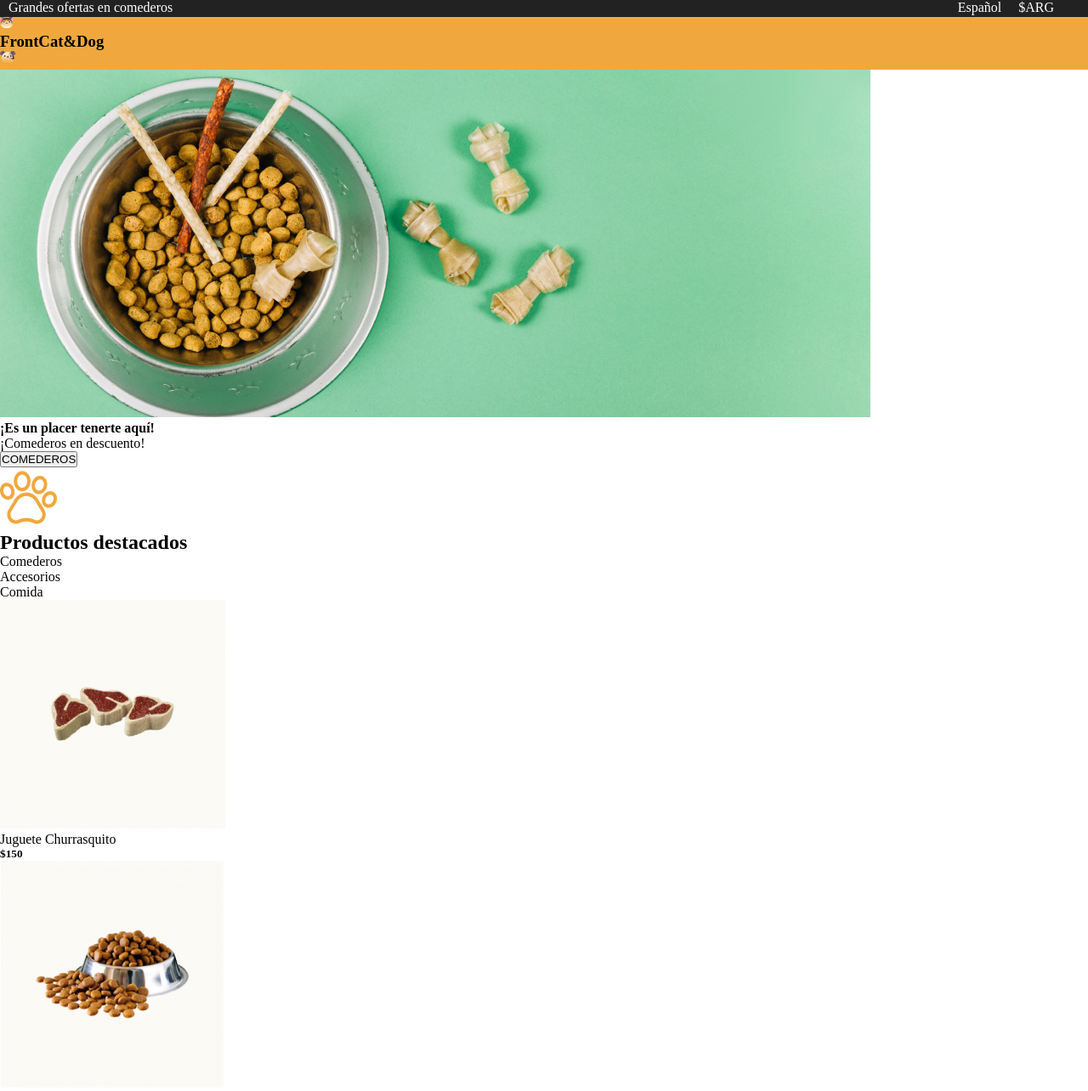
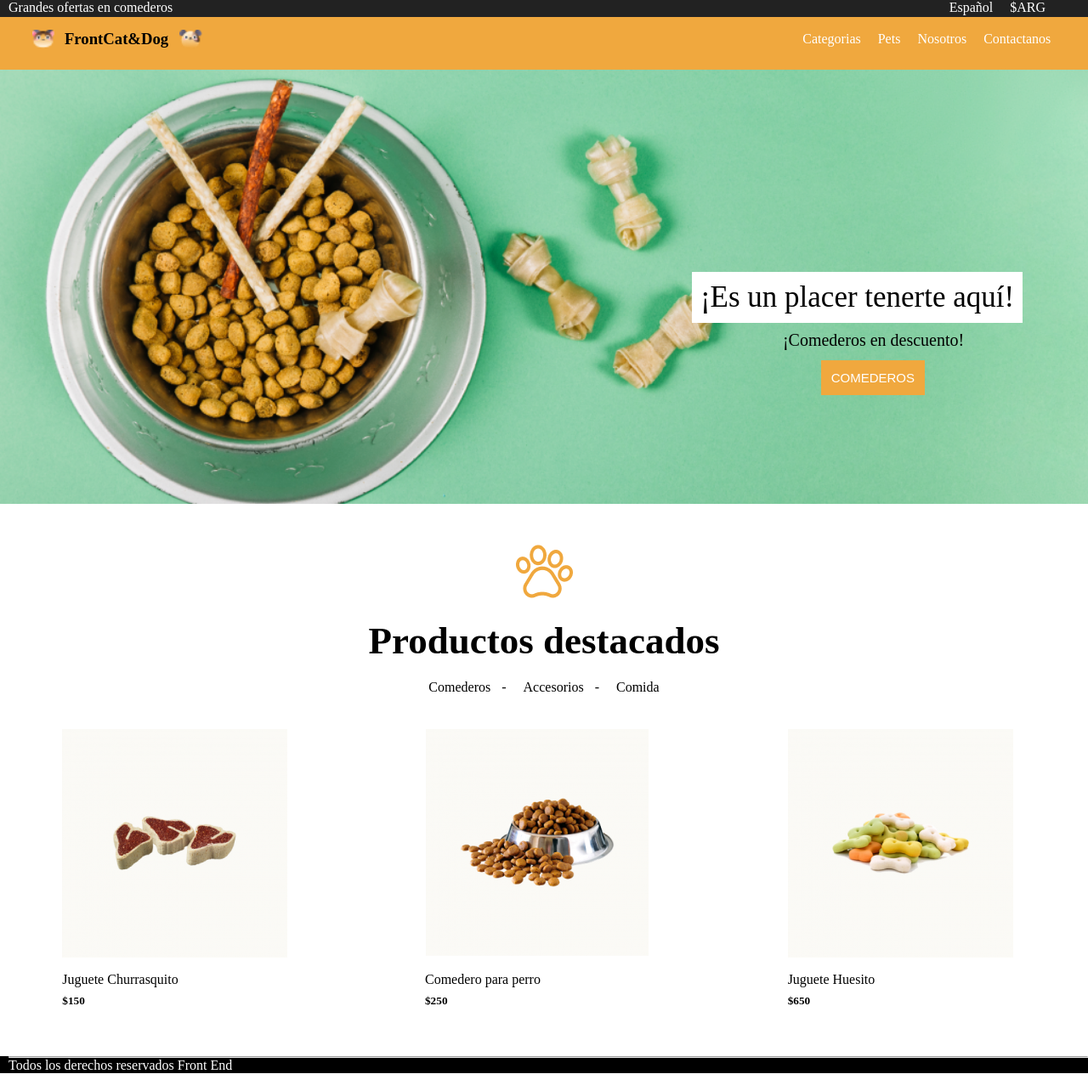
Before and after one commit to leslielow/FrontEnd1, a plain HTML site: page cat-and-dog/index.html in a window 1280 px wide. Shown: the top 1284 px of the page at 85% size. After the commit the page ends 1263 px from the top, so only its background shows below. Drawn offline with Linux system fonts and the light colour scheme.

Commit message:
completando cat and dog

```diff
--- a/cat-and-dog/css/styles.css
+++ b/cat-and-dog/css/styles.css
@@ -3,7 +3,7 @@
   padding: 0;
 }
 
-.primer_header {
+.primer-header {
 padding-left: 10px;
 background-color: #222222;
 height: 20px;
@@ -12,27 +12,158 @@ display: flex;
 position: relative;
 }
 
-.items_primer_header ul{
+.items-primer-header ul{
 justify-content: space-between;
 display: flex;
 position: absolute;
 right: 40px;
 }
 
-.item_primer_h {
+.item-primer-h {
 margin-left: 20px;
 }
 
-.segundo_header {
+.segundo-header {
+display: flex;
 background-color: #F0A83E;
-top: 20px;
 height: 62px;
+position: relative;
 }
 
-.banner {
-  width: 100%;
+.iconosYTitulo {
+  display: flex;
+  justify-content: space-between;
+  width: 200px;
+  position: absolute;
+  top: 24%;
+  left: 3%;
+}
+
+.iconosYTitulo img {
+  height: 22px;
 }
 
 nav {
+  display: flex;
+  position: absolute;
+  right: 10px;
   color: white;
+  top: 0px;
 }
+
+.segundoHeaderUl {
+  padding: 5px;
+  padding-right: 25px;
+  display: flex;
+  justify-content: space-between;
+  gap: 20px;
+  position: relative;
+}
+
+.segundoHeaderUl li {
+  position: relative;
+  top: 65%;
+  right: 3%;
+}
+
+main {
+  min-height: calc(100vh - 130px);
+}
+
+.banner img {
+  width: 100%;
+  position: relative;
+}
+
+.banner p {
+  position: absolute;
+  z-index: 1;
+}
+
+.mensajeBanner {
+  font-size: 35px;
+  top: 40%;
+  right: 6%;
+  background-color: white;
+  padding: 10px;
+}
+
+.mensajeDosBanner {
+  font-size: 20px;
+  padding: 5px;
+  top: 48%;
+  right: 11%;
+}
+
+.banner button {
+  font-size: 15px;
+  position: absolute;
+  top: 53%;
+  right: 15%;
+  padding: 12px;
+  background-color: #F0A83E;
+  color: white;
+  border: none;
+}
+
+.productosDestacados {
+  margin: 40px;
+  position: relative;
+}
+
+.huellaLogo {
+  display: flex;
+  justify-content: center;
+  margin-bottom: 20px;
+}
+
+.div-titulo {
+  display: flex;
+  justify-content: center;
+}
+
+.titularDestacados {
+  font-size: 45px;
+}
+
+.enlacesUl {
+  margin-top: 20px;
+  display: flex;
+  justify-content: center;
+  gap: 20px;
+}
+
+.divisorMenu {
+  margin-left: 9px;
+}
+
+.contenedor-producto-destacado {
+  display: flex;
+  justify-content: space-around;
+  margin-bottom: 40px;
+}
+
+.producto-destacado {
+  position: relative;
+  height: 345px;
+  width: 280px;
+}
+
+.producto-destacado img, p, h5 {
+  position: absolute;
+}
+
+.producto-destacado p {
+  bottom: 12%;
+}
+
+.producto-destacado h5 {
+  bottom: 5%;
+}
+
+footer {
+  padding-left: 10px;
+  background-color: black;
+  color: #ffffff;
+  height: 20px;
+}
--- a/cat-and-dog/index.html
+++ b/cat-and-dog/index.html
@@ -11,22 +11,23 @@
 
 <body>
   <header>
-    <div class="primer_header">
+    <div class="primer-header">
       <p>Grandes ofertas en comederos</p>
-      <nav class="items_primer_header">
-         <ul type="none" >
-        <li class="item_primer_h">Español</li>
-        <li class="item_primer_h">$ARG</li>
+      <nav class="items-primer-header">
+        <ul type="none">
+          <li class="item-primer-h">Español</li>
+          <li class="item-primer-h">$ARG</li>
         </ul>
       </nav>
-
     </div>
-    <div class="segundo_header">
+    <div class="segundo-header">
+      <div class="iconosYTitulo">
         <img src="img/Cat.png" alt="gatito">
         <h3>FrontCat&Dog</h3>
         <img src="img/Dog.png" alt="perrito">
+      </div>
       <nav>
-        <ul type="none">
+        <ul type="none" class="segundoHeaderUl">
           <li>Categorias</li>
           <li>Pets</li>
           <li>Nosotros</li>
@@ -35,30 +36,49 @@
       </nav>
     </div>
   </header>
+
   <main>
     <div class="banner">
       <img src="img/foto.png" alt="Plato con comida de perro">
-      <h4>¡Es un placer tenerte aquí!</h4>
-      <p>¡Comederos en descuento!</p>
+      <p class="mensajeBanner">¡Es un placer tenerte aquí!</p>
+      <p class="mensajeDosBanner">¡Comederos en descuento!</p>
+      <button>COMEDEROS</button>
     </div>
-    <button>COMEDEROS</button>
-    <section>
+
+    <section class="productosDestacados">
+      <div class="contenedor-presentacion-destacados">
+        <div class="huellaLogo">
           <img src="img/pawprint 1.png" alt="huella de perro">
-      <h2>Productos destacados</h2>
-      <ul type="none">
-        <li>Comederos</li>
-        <li>Accesorios</li>
+        </div>
+        <div class="div-titulo">
+          <h2 class="titularDestacados">Productos destacados</h2>
+        </div>
+      </div>
+      <div>
+        <ul class="enlacesUl" type="none">
+          <li>Comederos <span class="divisorMenu">-</span></li>
+          <li>Accesorios <span class="divisorMenu">-</span></li>
           <li>Comida</li>
         </ul>
+      </div>
+    </section>
+
+      <section class="contenedor-producto-destacado">
+        <div class="producto-destacado">
           <img src="img/churrasquito.png" alt="juguete churrasquito para perro">
           <p>Juguete Churrasquito</p>
           <h5>$150</h5>
+        </div>
+        <div class="producto-destacado">
           <img src="img/comedero.png" alt="comedero para perro">
           <p>Comedero para perro</p>
           <h5>$250</h5>
+        </div>
+        <div class="producto-destacado">
           <img src="img/Huesito.png" alt="juguete huesito para perro">
           <p>Juguete Huesito</p>
           <h5>$650</h5>
+        </div>
       </section>
   </main>
   <footer>
```
Lines whose indentation alone changed are shown as unchanged.
